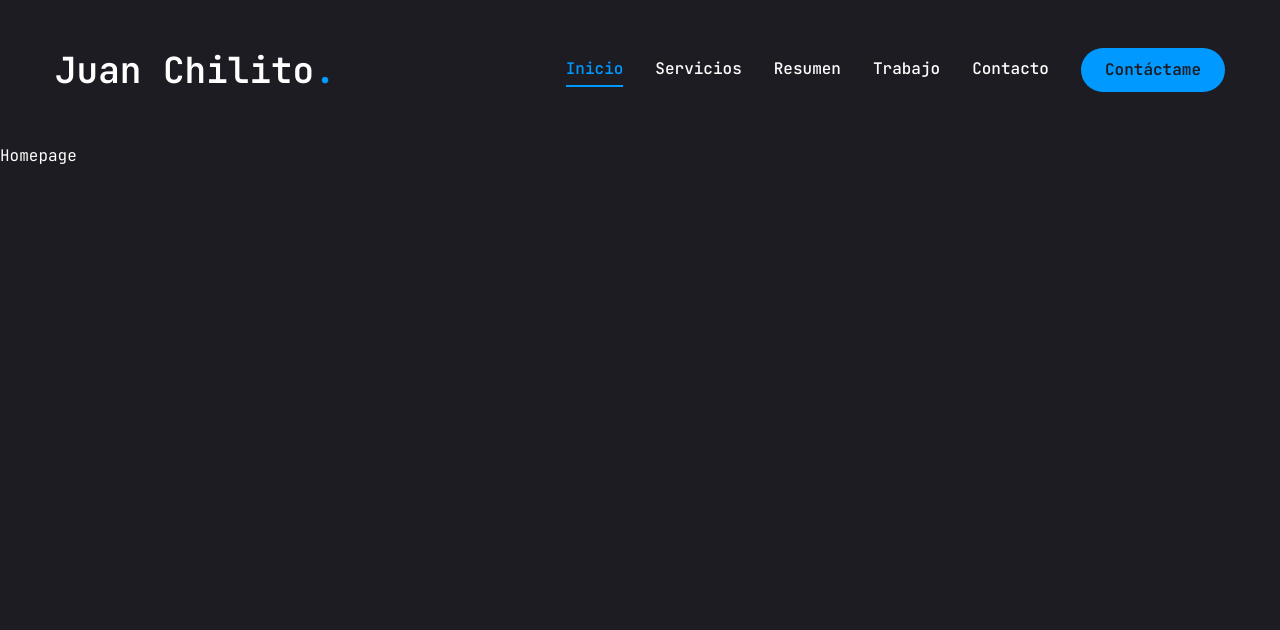
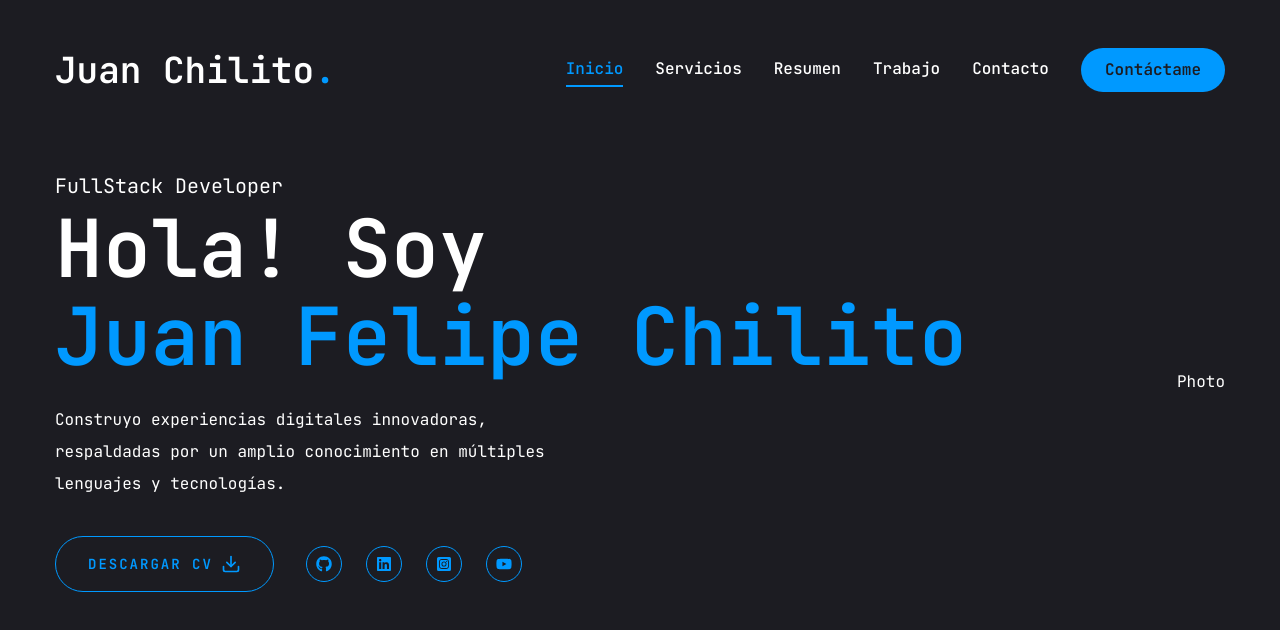
Before and after one commit to jfchilito7/juanchilito_portfolio, a Next.js app: page / in a window 1280 px wide. Shown: the top 630 px of the page. Built offline with nearby package versions, Linux system fonts and the light colour scheme.

Commit message:
Creacion de estilos de encabezado y titulo de pagina

```diff
--- a/app/globals.css
+++ b/app/globals.css
@@ -6,4 +6,13 @@
   body {
     @apply font-primary bg-primary text-white leading-loose;
   }
+  .h1 {
+    @apply text-[48px] xl:text-[80px] leading-[1.1] font-semibold
+  }
+  .h2 {
+    @apply text-[36px] xl:text-[48px] leading-[1.1] font-semibold
+  }
+  .h3 {
+    @apply text-[20px] xl:text-[24px] leading-[1.1] font-semibold
+  }
 }
--- a/app/page.jsx
+++ b/app/page.jsx
@@ -1,8 +1,42 @@
-import React from 'react'
+
+import { Button } from "@/components/ui/button"
+import { FiDownload } from "react-icons/fi"
+
+//components
+import Social from "@/components/Social"
 
 const Home = () => {
     return (
-    <div>Homepage</div>
+    <section className="h-full">
+        <div className="container mx-auto h-full">
+            <div className="flex flex-col xl:flex-row items-center justify-between xl:pt-8 xl:pb-24">
+                {/* Text */}
+                <div className="text-center xl:text-left">
+                    <span className="text-xl">FullStack Developer</span>
+                    <h1 className="h1 mb-6">
+                        Hola! Soy <br /> <span className="text-accent">Juan Felipe Chilito</span>
+                    </h1>
+                    <p className="max-w-[500px] mb-9 text-white">Construyo experiencias digitales innovadoras, respaldadas
+                    por un amplio conocimiento en múltiples lenguajes y tecnologías.
+                    </p>
+                    {/* Button and socials*/}
+                    <div className="flex flex-col xl:flex-row items-center gap-8">
+                        <Button variant="outline" size="lg" className="uppercase flex items-center gap-2">
+                            <span>Descargar CV</span>
+                            <FiDownload className="text-xl"/>
+                        </Button>
+                        <div className="mb-8 xl:mb-0">
+                            <Social containerStyles="flex gap-6"
+                            iconStyles=" w-9 h-9 border border-accent rounded-full flex justify-center items-center
+                            text-accent text-base hover:bg-accent hover:text-primary hover:transition-all duration-500"/>
+                        </div>
+                    </div>
+                </div>
+                {/* Photo */}
+                <div>Photo</div>
+            </div>
+        </div>
+    </section>
     )
 }
 
--- /dev/null
+++ b/components/Social.jsx
@@ -0,0 +1,26 @@
+import Link from "next/link"
+
+import { FaGithub, FaLinkedin, FaInstagramSquare, FaYoutube } from "react-icons/fa"
+
+const socials = [
+    { icon: <FaGithub />, path:""},
+    { icon: <FaLinkedin />, path:""},
+    { icon: <FaInstagramSquare />, path:""},
+    { icon: <FaYoutube />, path:""},
+];
+
+const Social = ({containerStyles, iconStyles}) => {
+    return (
+    <div className={containerStyles}>
+        {socials.map((item, index) => {
+            return (
+                <Link key={index} href={item.path} className={iconStyles}>
+                    {item.icon}
+                </Link>
+            );
+        })}
+    </div>
+    )
+}
+
+export default Social
```
Also changed, not shown: 1 other file (tests, documents, lock files or other folders).
